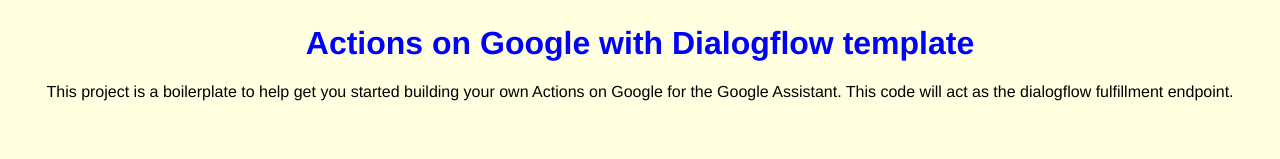
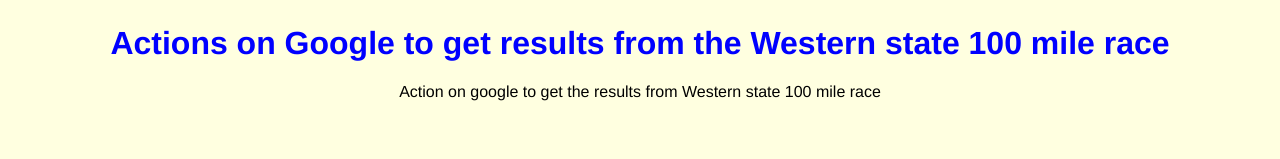
Before and after one commit to greenido/western-state-100-aog, a website: page views/index.html in a window 1280 px wide. Shown: the top 159 px of the page. Drawn offline with nearby package versions, Linux system fonts and the light colour scheme.

Commit message:
A fix for 2018 when we still do not have results 🏞

```diff
--- a/views/index.html
+++ b/views/index.html
@@ -3,7 +3,7 @@
 <!DOCTYPE html>
 <html>
   <head>
-    <title>Welcome to Aog Template on Glitch!</title>
+    <title>Western state 100 mile race winners</title>
     <link id="favicon" rel="icon" href="https://gomix.com/favicon-app.ico" type="image/x-icon">
     <meta charset="utf-8">
     <meta http-equiv="X-UA-Compatible" content="IE=edge">
@@ -13,12 +13,11 @@
   <body>
     <center>
     <header>
-      <h1>Actions on Google with Dialogflow template</h1>
+      <h1>Actions on Google to get results from the Western state 100 mile race</h1>
     </header>
     <div class="glitchButton" style="position: absolute; top: 40px; right: 40px;"></div>
       <p>
-        This project is a boilerplate to help get you started building your own Actions on Google for the Google Assistant.
-        This code will act as the dialogflow fulfillment endpoint.
+        Action on google to get the results from Western state 100 mile race
       </p>
     <br><br>
     <hr>
```
Also changed, not shown: server.js (+13 -2 lines).
